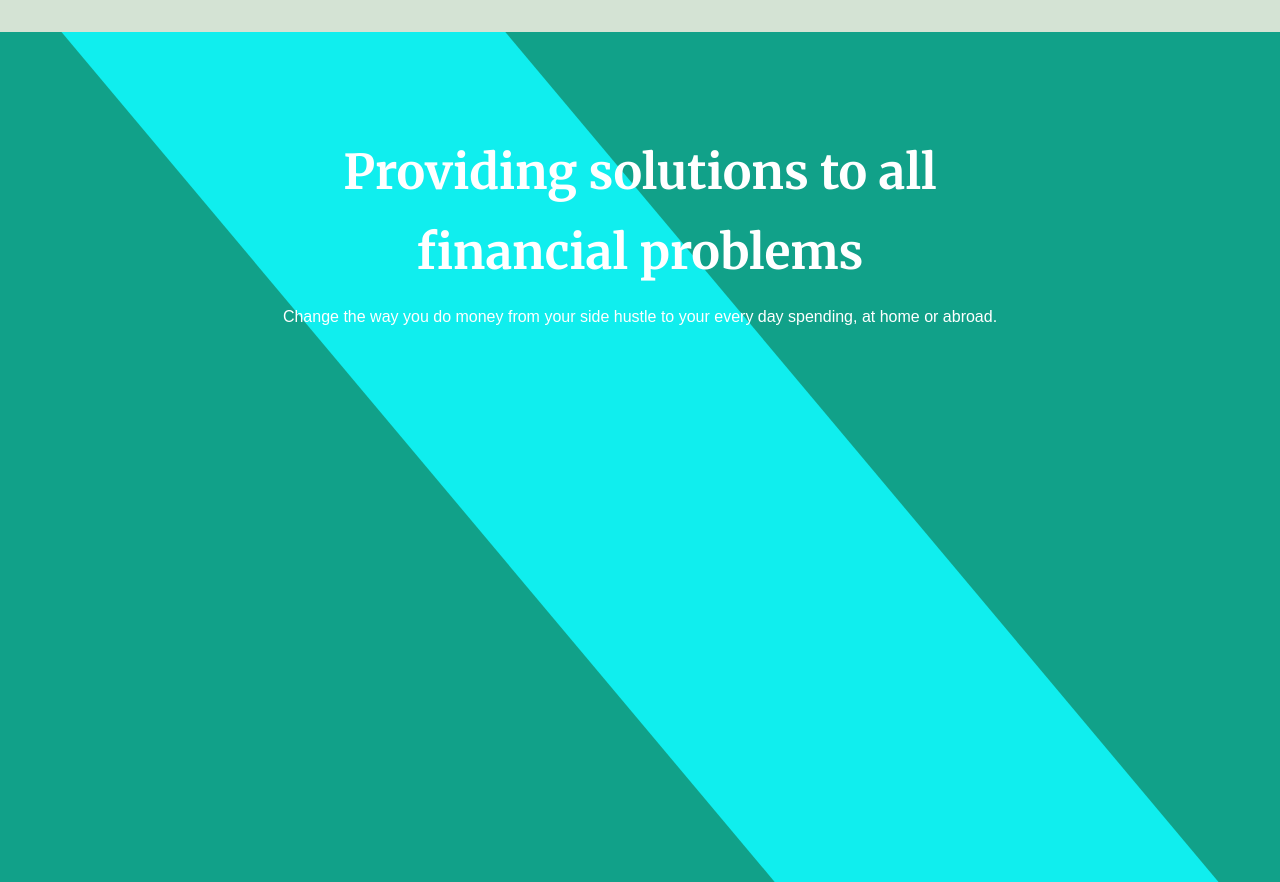
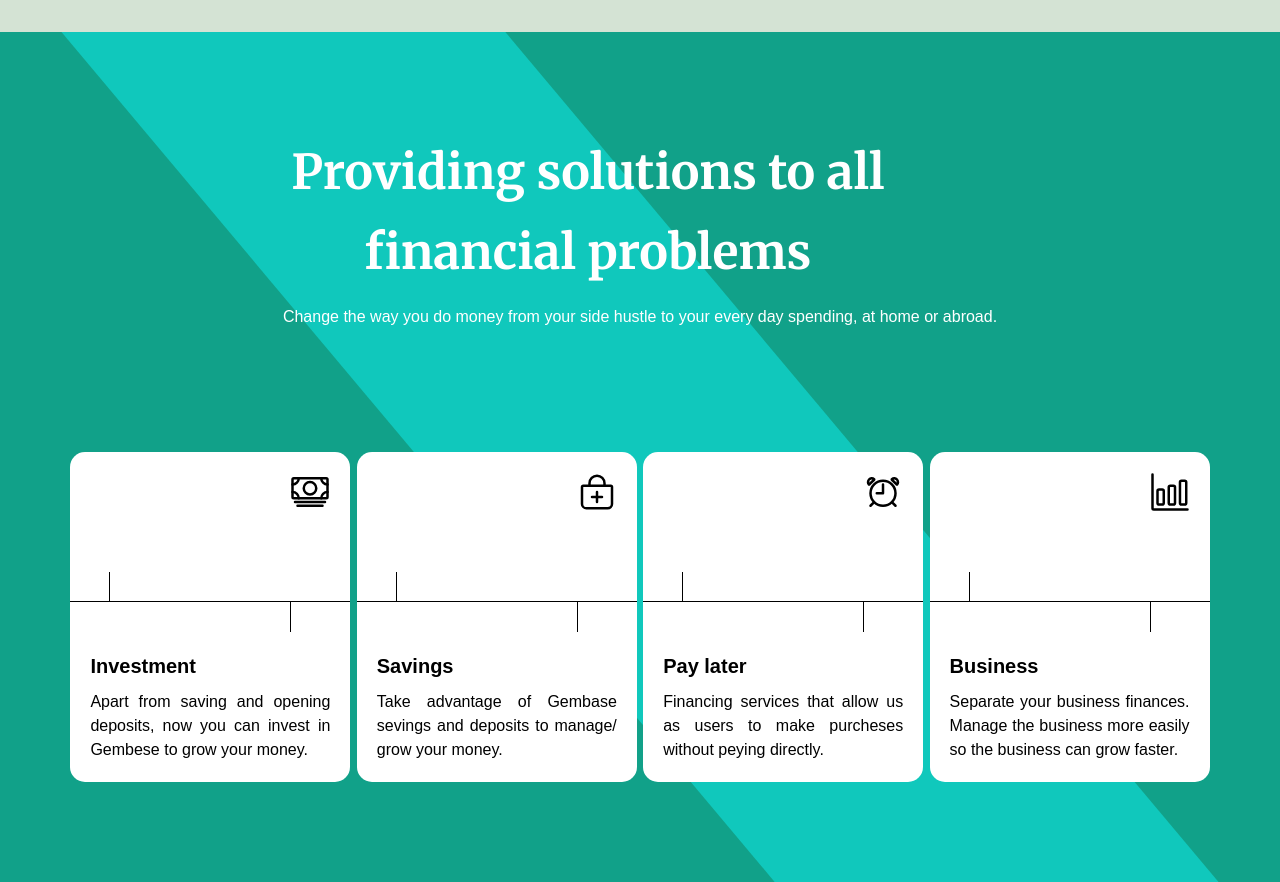
Before and after one commit to Tawhid404Err/ProsperPay, a website: page index.html in a window 1280 px wide. Shown: the part 2900-3782 px from the top of the page. Drawn offline with nearby package versions, Linux system fonts and the light colour scheme; a web font is replaced by a local one.

Commit message:
Finishing solution section

```diff
--- a/index.html
+++ b/index.html
@@ -138,10 +138,95 @@
     <div class="solution_wrapper">
         <div class="solution__content_wrapper">
             <div class="solution__content">
-                <h1 class="solution__title">
-                    Providing solutions to all financial problems
-                </h1>
-                <p class="solution__context">Change the way you do money from your side hustle to your every day spending, at home or abroad.</p>
+
+                <div class="solution__text__wrapper">
+                    <h1 class="solution__title">
+                        Providing solutions to all financial problems
+                    </h1>
+                    <p class="solution__context">Change the way you do money from your side hustle to your every day spending, at home or abroad.</p>
+                </div>
+
+                <div class="solution__cards">
+                    <div class="solution__cards__items solution__cards__item1">
+                        <div class="solution__card__logo">
+                            <ion-icon name="cash-outline"></ion-icon>
+                        </div>
+
+                        <div class="solution__card__style">
+                            <ul class="solution__card__style__ul1">
+                                <li></li>
+                            </ul>
+                            <ul class="solution__card__style__ul2">
+                                <li></li>
+                            </ul>
+                        </div>
+
+                        <div class="solution__card__savings">
+                            <h3>Investment</h3>
+                            <p>Apart from saving and opening deposits, now you can invest in Gembese to grow your money.</p>
+                        </div>
+                    </div>
+
+                    <div class="solution__cards__items solution__cards__item1">
+                        <div class="solution__card__logo">
+                            <ion-icon name="bag-add-outline"></ion-icon>
+                        </div>
+
+                        <div class="solution__card__style">
+                            <ul class="solution__card__style__ul1">
+                                <li></li>
+                            </ul>
+                            <ul class="solution__card__style__ul2">
+                                <li></li>
+                            </ul>
+                        </div>
+
+                        <div class="solution__card__savings">
+                            <h3>Savings</h3>
+                            <p>Take advantage of Gembase sevings and deposits to manage/ grow your money.</p>
+                        </div>
+                    </div>
+
+                    <div class="solution__cards__items solution__cards__item1">
+                        <div class="solution__card__logo">
+                            <ion-icon name="alarm-outline"></ion-icon>
+                        </div>
+
+                        <div class="solution__card__style">
+                            <ul class="solution__card__style__ul1">
+                                <li></li>
+                            </ul>
+                            <ul class="solution__card__style__ul2">
+                                <li></li>
+                            </ul>
+                        </div>
+
+                        <div class="solution__card__savings">
+                            <h3>Pay later</h3>
+                            <p>Financing services that allow us as users to make purcheses without peying directly.</p>
+                        </div>
+                    </div>
+
+                    <div class="solution__cards__items solution__cards__item1">
+                        <div class="solution__card__logo">
+                            <ion-icon name="bar-chart-outline"></ion-icon>
+                        </div>
+
+                        <div class="solution__card__style">
+                            <ul class="solution__card__style__ul1">
+                                <li></li>
+                            </ul>
+                            <ul class="solution__card__style__ul2">
+                                <li></li>
+                            </ul>
+                        </div>
+
+                        <div class="solution__card__savings">
+                            <h3>Business</h3>
+                            <p>Separate your business finances. Manage the business more easily so the business can grow faster.</p>
+                        </div>
+                    </div>
+                </div>
             </div>
         </div>
     </div>
--- a/solution_sec.css
+++ b/solution_sec.css
@@ -13,7 +13,7 @@
     position: absolute;
     height: 40%;
     width: 200%;
-    background-color: rgb(16, 238, 238);
+    background-color: rgba(16, 238, 238, 0.514);
     transform: rotate(50deg);
     z-index: 1;
   }
@@ -29,6 +29,7 @@
   display: flex;
   flex-direction: column;
   align-items: center;
+  justify-content: space-between;
   text-align: center;
 }
 
@@ -45,3 +46,120 @@
 .solution__context {
   color: var(--color-3);
 }
+
+.solution__text__wrapper {
+  padding: 0 20px;
+}
+
+.solution__cards {
+  width: 90%;
+  height: fit-content;
+  margin-top: 30px;
+  display: flex;
+  justify-content: space-evenly;
+  flex-wrap: nowrap;
+  margin: 0 5px;
+  overflow-x: scroll;
+  position: absolute;
+  bottom: 0;
+
+  &::-webkit-scrollbar {
+    display: none;
+  }
+}
+
+.solution__cards__items {
+  height: 330px;
+  width: 280px;
+  min-width: 250px;
+  border-radius: 15px;
+  padding: 20px;
+  display: flex;
+  flex-direction: column;
+  justify-content: space-between;
+  overflow: hidden;
+  position: relative;
+}
+
+.solution__cards__item1 {
+  background-color: var(--color-3);
+}
+
+.solution__card__logo {
+  width: 100%;
+  height: fit-content;
+  display: flex;
+  align-items: center;
+  justify-content: end;
+  font-size: 40px;
+}
+
+.solution__card__style {
+  width: 100%;
+  position: absolute;
+  top: 120px;
+  left: 0;
+}
+
+.solution__card__style__ul1 {
+  list-style-type: none;
+  width: 100%;
+  border-bottom: 1px solid black;
+  height: 30px;
+  display: flex;
+  justify-content: start;
+}
+
+.solution__card__style__ul1 li {
+  width: 40px;
+  border-right: 1px solid black;
+}
+
+.solution__card__style__ul2 {
+  list-style-type: none;
+  width: 100%;
+  height: 30px;
+  display: flex;
+  justify-content: end;
+}
+
+.solution__card__style__ul2 li {
+  width: 60px;
+  border-left: 1px solid black;
+}
+
+.solution__card__style__ul2 {
+  list-style-type: none;
+}
+
+.solution__card__savings {
+  width: 100%;
+  text-align: start;
+}
+
+.solution__card__savings h3 {
+  font-size: 20px;
+  line-height: 3rem;
+}
+
+.solution__card__savings p {
+  line-height: 1.5rem;
+  text-align: justify;
+}
+
+@media (max-width: 1178px) {
+  .solution__cards__items {
+    margin-right: 20px;
+  }
+}
+
+@media (max-width: 540px) {
+  .solution__cards {
+    padding-top: 20px;
+    padding-bottom: 20px;
+  }
+
+  .solution__content {
+    height: 750px;
+  }
+}
```
